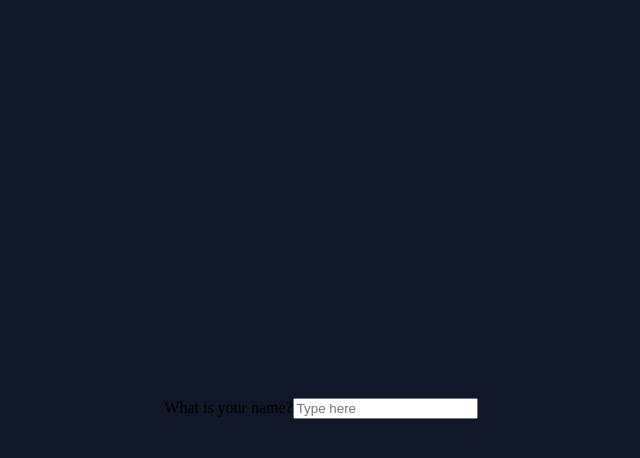
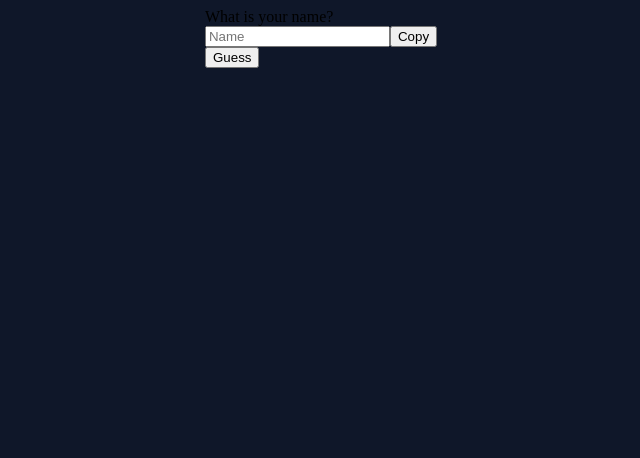
Before and after one commit to stachujone5/infracert-recruitment-task, a React (Create React App) app: page / in a window 1280 px wide. Shown: the top 458 px of the page, without its empty margins (319-959 px from the left). Built offline with nearby package versions, Linux system fonts and the light colour scheme.

Commit message:
Feat: Add dashboard & form

```diff
--- a/package.json
+++ b/package.json
@@ -6,6 +6,7 @@
     "@testing-library/jest-dom": "^5.16.5",
     "@testing-library/react": "^13.4.0",
     "@testing-library/user-event": "^13.5.0",
+    "axios": "^0.27.2",
     "daisyui": "^2.25.0",
     "react": "^18.2.0",
     "react-dom": "^18.2.0",
--- a/src/App.tsx
+++ b/src/App.tsx
@@ -1,12 +1,21 @@
+import { useState } from 'react'
+
+import { Dashboard } from './components/Dashboard'
+import { Form } from './components/Form'
+
+import type { Gender } from './helpers/fetchGender'
+import type { Nation } from './helpers/fetchNation'
+
 export const App = () => {
+  const [error, setError] = useState<string | null>(null)
+  const [nation, setNation] = useState<Nation | null>(null)
+  const [gender, setGender] = useState<Gender | null>(null)
+
   return (
-    <div className='form-control w-full max-w-md'>
-      <form className=''>
-        <label className='label'>
-          <span className='label-text'>What is your name?</span>
-        </label>
-        <input type='text' placeholder='Type here' className='input input-bordered w-full max-w-xs' />
-      </form>
+    <div className='w-full'>
+      <Form setError={setError} setNation={setNation} setGender={setGender} />
+      {error}
+      <Dashboard gender={gender} nation={nation} />
     </div>
   )
 }
--- /dev/null
+++ b/src/components/Dashboard.tsx
@@ -0,0 +1,40 @@
+import { Fragment } from 'react'
+
+import type { Gender } from '../helpers/fetchGender'
+import type { Nation } from '../helpers/fetchNation'
+
+interface Props {
+  readonly gender: Gender | null
+  readonly nation: Nation | null
+}
+
+export const Dashboard = ({ gender, nation }: Props) => {
+  if (!gender || !nation) return null
+
+  return (
+    <div className='mt-10 w-full max-w-md mx-auto'>
+      <h2 className='text-3xl text-center mb-4'>Our prediction</h2>
+      <div className='flex flex-col items-center'>
+        <div className='stats stats-vertical shadow'>
+          <div className='stat'>
+            <div className='stat-title text-center text-xl'>Nationality</div>
+            {nation.country.map((country, i) => (
+              <Fragment key={`${Math.random() * i}`}>
+                <div className='stat-value text-primary'>
+                  #{i + 1} {country.country_id}
+                </div>
+                <div className='stat-desc my-2'>Probability {Number(country.probability.toFixed(2)) * 100}%</div>
+              </Fragment>
+            ))}
+          </div>
+          <div className='stat'>
+            <div className='stat-value text-primary'>
+              {gender.gender ? gender.gender[0].toUpperCase() + gender.gender.slice(1).toLowerCase() : "Don't know :("}
+            </div>
+            <div className='stat-desc my-2'>Probability {Number(gender.probability.toFixed(2)) * 100}%</div>
+          </div>
+        </div>
+      </div>
+    </div>
+  )
+}
--- /dev/null
+++ b/src/components/Form.tsx
@@ -0,0 +1,69 @@
+import { useEffect, useRef, useState } from 'react'
+
+import { fetchGender } from '../helpers/fetchGender'
+import { fetchNation } from '../helpers/fetchNation'
+
+import type { Gender } from '../helpers/fetchGender'
+import type { Nation } from '../helpers/fetchNation'
+import type { FormEvent, Dispatch, SetStateAction } from 'react'
+
+interface Props {
+  readonly setError: Dispatch<SetStateAction<string | null>>
+  readonly setGender: Dispatch<SetStateAction<Gender | null>>
+  readonly setNation: Dispatch<SetStateAction<Nation | null>>
+}
+
+export const Form = ({ setError, setGender, setNation }: Props) => {
+  const [showTooltip, setShowTooltip] = useState(false)
+
+  const inputRef = useRef<HTMLInputElement>(null)
+  const timeoutRef = useRef<NodeJS.Timeout | undefined>()
+
+  const handleCopy = () => {
+    if (!inputRef.current || !inputRef.current.value || showTooltip) return
+
+    void navigator.clipboard.writeText(inputRef.current.value)
+    setShowTooltip(true)
+    timeoutRef.current = setTimeout(() => setShowTooltip(false), 1500)
+  }
+
+  const handleSubmit = async (e: FormEvent<HTMLFormElement>) => {
+    e.preventDefault()
+
+    if (!inputRef.current || !inputRef.current.value) return
+
+    try {
+      const gender = await fetchGender(inputRef.current.value)
+      const nation = await fetchNation(inputRef.current.value)
+
+      setGender(gender)
+      setNation(nation)
+    } catch (err) {
+      typeof err === 'string' && setError(err)
+    }
+  }
+
+  useEffect(() => {
+    return () => clearTimeout(timeoutRef.current)
+  }, [])
+
+  return (
+    <div className='form-control w-full max-w-md mx-auto mt-20'>
+      <form onSubmit={handleSubmit}>
+        <label className='label' htmlFor='name'>
+          <span className='label-text'>What is your name?</span>
+        </label>
+        <div className='flex'>
+          <input type='text' id='name' placeholder='Name' className='input input-bordered w-full' ref={inputRef} />
+          <button type='button' className='ml-2 btn btn-outline' onClick={handleCopy}>
+            Copy
+          </button>
+        </div>
+        <button className='my-2 btn btn-outline btn-block' type='submit'>
+          Guess
+        </button>
+      </form>
+      {showTooltip && <div className='tooltip tooltip-success tooltip-bottom tooltip-open' data-tip='Copied!' />}
+    </div>
+  )
+}
--- /dev/null
+++ b/src/helpers/fetchGender.ts
@@ -0,0 +1,18 @@
+import axios from 'axios'
+
+export interface Gender {
+  readonly count: number
+  readonly gender: 'male' | 'female' | null
+  readonly name: string
+  readonly probability: number
+}
+
+export const fetchGender = async (name: string) => {
+  try {
+    const { data } = await axios.get<Gender>(`https://api.genderize.io?name=${name}`)
+
+    return data
+  } catch (err) {
+    throw new Error('Failed to fetch gender!')
+  }
+}
--- /dev/null
+++ b/src/helpers/fetchNation.ts
@@ -0,0 +1,21 @@
+import axios from 'axios'
+
+interface Country {
+  readonly country_id: string
+  readonly probability: number
+}
+
+export interface Nation {
+  readonly country: readonly Country[]
+  readonly name: string
+}
+
+export const fetchNation = async (name: string) => {
+  try {
+    const { data } = await axios.get<Nation>(`https://api.nationalize.io?name=${name}`)
+
+    return data
+  } catch (err) {
+    throw new Error('Failed to fetch nation!')
+  }
+}
--- a/src/index.css
+++ b/src/index.css
@@ -10,9 +10,4 @@ body {
   min-height: 100vh;
   display: flex;
   justify-content: center;
-  align-items: center;
 }
-
-/* 222 47% 9%
-
-222 47% 10% */
```
Also changed, not shown: 1 other file (tests, documents, lock files or other folders).
